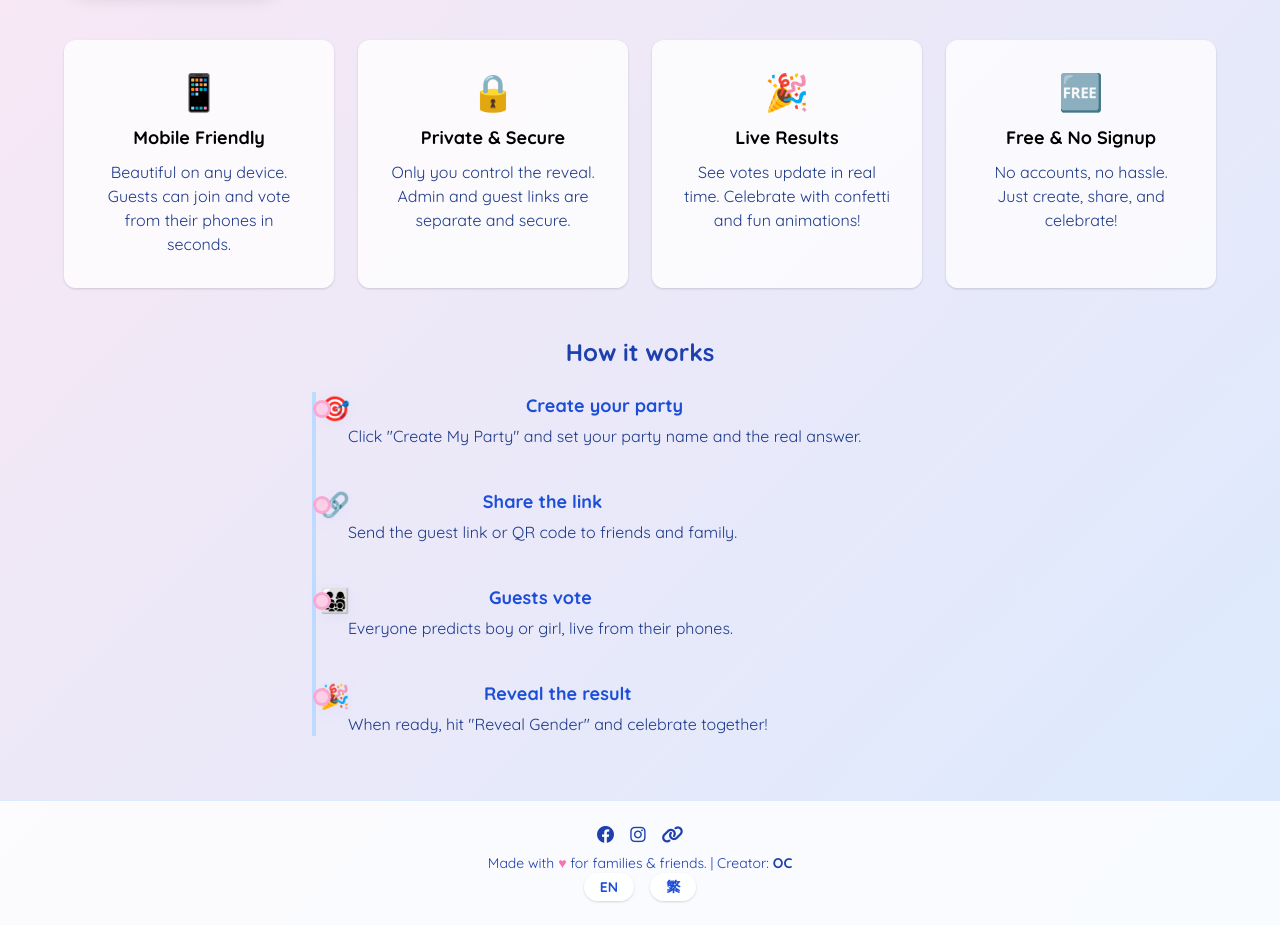
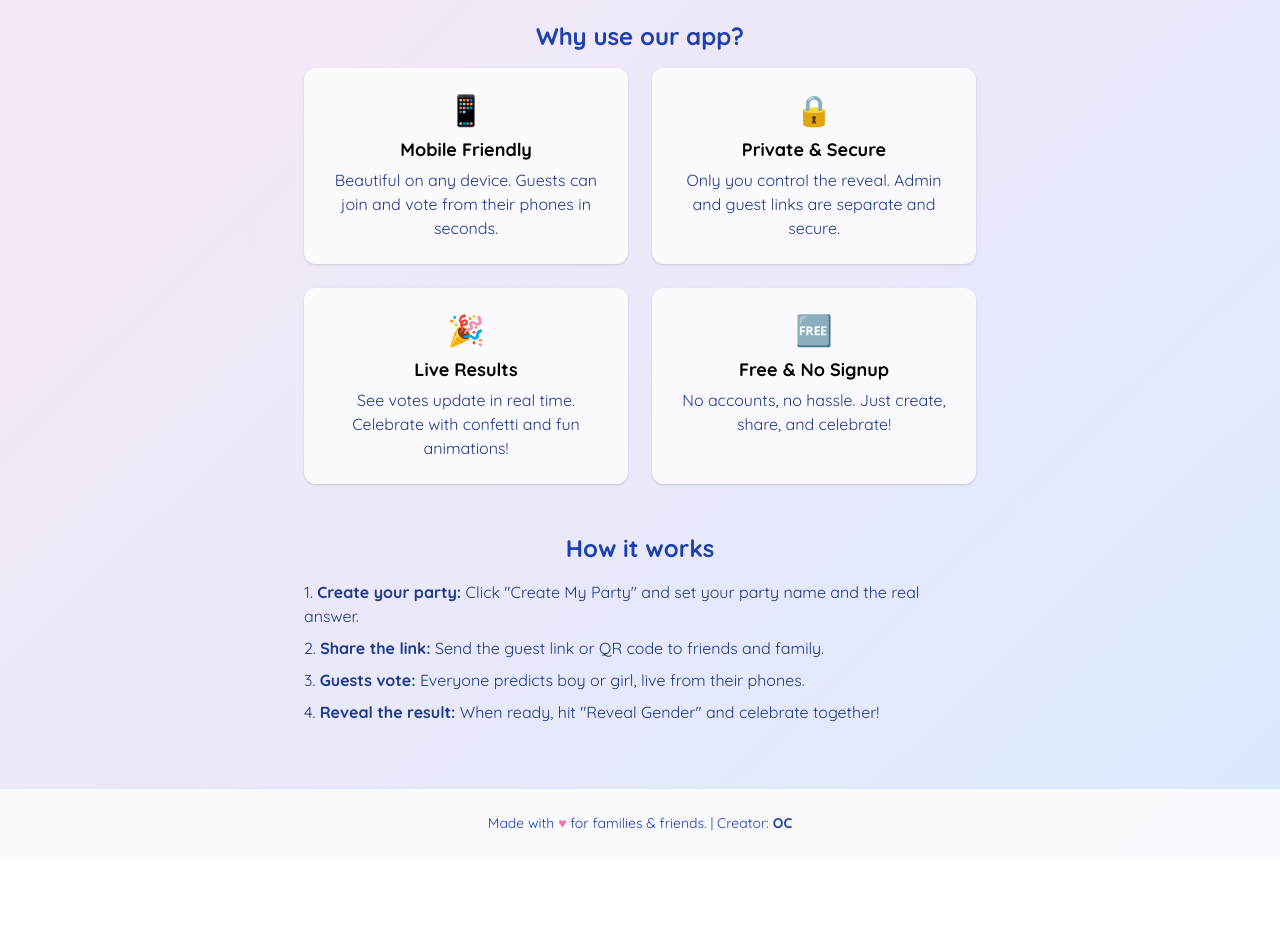
Before and after one commit to JPOCYN/gender-reveal-app, a plain HTML site: page index.html in a window 1280 px wide. Shown: the part 380-1305 px from the top of the page. After the commit the page ends 1237 px from the top, so only its background shows below. Drawn offline with nearby package versions, Linux system fonts and the light colour scheme; no server answers.

Commit message:
home page update3

```diff
--- a/index.html
+++ b/index.html
@@ -2,160 +2,62 @@
 <html lang="en">
 <head>
   <meta charset="UTF-8">
-  <meta name="viewport" content="width=device-width, initial-scale=1.0, minimum-scale=1.0">
+  <meta name="viewport" content="width=device-width, initial-scale=1.0">
   <title>Gender Reveal Party App</title>
   <link href="https://cdn.jsdelivr.net/npm/tailwindcss@2.2.19/dist/tailwind.min.css" rel="stylesheet">
   <link href="https://fonts.googleapis.com/css2?family=Quicksand:wght@400;700&display=swap" rel="stylesheet">
   <style>
-    body { font-family: 'Quicksand', 'Nunito', Arial, sans-serif; min-width: 320px; }
-    .fadeInUp { animation: fadeInUp 1s cubic-bezier(.23,1.01,.32,1) both; }
-    @keyframes fadeInUp {
-      0% { opacity: 0; transform: translateY(40px); }
-      100% { opacity: 1; transform: none; }
-    }
-    .floaty { animation: floaty 3.2s ease-in-out infinite alternate; }
-    @keyframes floaty {
-      0% { transform: translateY(0); }
-      100% { transform: translateY(-18px); }
-    }
-    .card-fade { opacity: 0; transform: translateY(30px); transition: opacity 0.7s, transform 0.7s; }
-    .card-fade.visible { opacity: 1; transform: none; }
-    .card-hover { transition: transform 0.18s cubic-bezier(.23,1.01,.32,1), box-shadow 0.18s; }
-    .card-hover:hover { transform: translateY(-8px) scale(1.03); box-shadow: 0 8px 32px 0 rgba(236,72,153,0.13); }
-    .cta-animate { transition: transform 0.18s cubic-bezier(.23,1.01,.32,1), box-shadow 0.18s; }
-    .cta-animate:hover { transform: scale(1.05); box-shadow: 0 6px 32px 0 rgba(236,72,153,0.18); }
-    .timeline-icon { transition: transform 0.18s, filter 0.18s; filter: drop-shadow(0 2px 8px rgba(59,130,246,0.08)); }
-    .timeline-icon:hover { transform: scale(1.15) rotate(-8deg); filter: drop-shadow(0 4px 16px rgba(236,72,153,0.18)); }
-    .timeline-dot { width: 18px; height: 18px; background: #fbcfe8; border-radius: 50%; position: absolute; left: -35px; top: 8px; border: 3px solid #f9a8d4; z-index: 1; }
-    @media (min-width: 1024px) {
-      .hero-align { flex-direction: row; align-items: center; text-align: left; }
-      .hero-text { text-align: left; align-items: flex-start; }
-    }
-    @media (max-width: 1023px) {
-      .hero-align { flex-direction: column; text-align: center; }
-      .hero-text { text-align: center; align-items: center; }
-    }
-    @media (max-width: 767px) {
-      .feature-grid { grid-template-columns: repeat(2, minmax(0, 1fr)); }
-      .footer-lang { justify-content: center; margin-top: 1rem; }
-    }
-    @media (max-width: 480px) {
-      .feature-grid { grid-template-columns: 1fr; }
-    }
+    body { font-family: 'Quicksand', 'Nunito', Arial, sans-serif; }
   </style>
-  <!-- LottieFiles CDN for animation -->
-  <script src="https://unpkg.com/@lottiefiles/lottie-player@latest/dist/lottie-player.js"></script>
-  <link rel="stylesheet" href="https://cdnjs.cloudflare.com/ajax/libs/font-awesome/6.4.2/css/all.min.css"/>
 </head>
-<body class="bg-gradient-to-br from-pink-100 to-blue-100 min-h-screen flex flex-col relative overflow-x-hidden">
-  <!-- Confetti background placeholder -->
-  <div id="confetti-bg" class="absolute inset-0 pointer-events-none z-0"></div>
-  <main class="flex-1 w-full flex flex-col items-center justify-center text-center px-2 md:px-4 z-10">
+<body class="bg-gradient-to-br from-pink-100 to-blue-100 min-h-screen flex flex-col">
+  <main class="flex-1 w-full flex flex-col items-center justify-center text-center px-4">
     <!-- Hero -->
-    <div class="hero-align flex w-full max-w-6xl mx-auto mb-12 mt-12 gap-8 fadeInUp">
-      <div class="flex-1 flex flex-col hero-text justify-center">
-        <h1 class="text-5xl md:text-6xl font-extrabold mb-4 text-blue-700 drop-shadow-sm" style="line-height:1.1;">Gender Reveal Party App</h1>
-        <p class="text-xl md:text-2xl text-blue-900 mb-7 max-w-xl">Create your own magical gender reveal experience. Invite guests, gather predictions, and reveal in style!</p>
-        <a href="wizard.html" class="inline-block bg-pink-400 hover:bg-pink-500 text-white font-bold py-3 px-8 rounded-full text-xl shadow-lg cta-animate fadeInUp" style="animation-delay:0.2s;">Create My Party</a>
-      </div>
-      <div class="flex-1 flex items-center justify-center">
-        <!-- Soft, floating Lottie balloon animation -->
-        <lottie-player class="floaty" src="https://lottie.host/6e7e2e2b-2e2a-4e7e-8b2e-2e2a4e7e8b2e/balloon.json" background="transparent" speed="1" style="width: 260px; height: 260px;" loop autoplay></lottie-player>
-      </div>
+    <div class="mb-12 mt-12">
+      <span class="text-7xl md:text-8xl block mb-4 select-none">🎈👶🏻</span>
+      <h1 class="text-4xl md:text-5xl font-extrabold mb-3 text-blue-700 drop-shadow">Gender Reveal Party App</h1>
+      <p class="text-lg md:text-xl text-blue-900 mb-6 max-w-xl mx-auto">Create your own magical gender reveal experience. Invite guests, gather predictions, and reveal in style!</p>
+      <a href="wizard.html" class="inline-block bg-pink-400 hover:bg-pink-500 text-white font-bold py-3 px-8 rounded-full text-xl shadow-lg transition-all duration-200 focus:outline-none focus:ring-2 focus:ring-pink-300">Create My Party</a>
     </div>
     <!-- Features -->
-    <section class="w-full max-w-6xl mx-auto mb-12 grid feature-grid grid-cols-1 sm:grid-cols-2 lg:grid-cols-4 gap-6">
-      <div class="bg-white bg-opacity-80 rounded-xl p-8 shadow flex flex-col items-center card-fade card-hover" style="animation-delay:0.1s;">
-        <span class="text-4xl mb-3">📱</span>
-        <h3 class="font-bold text-lg mb-2">Mobile Friendly</h3>
-        <p class="text-blue-900">Beautiful on any device. Guests can join and vote from their phones in seconds.</p>
-      </div>
-      <div class="bg-white bg-opacity-80 rounded-xl p-8 shadow flex flex-col items-center card-fade card-hover" style="animation-delay:0.2s;">
-        <span class="text-4xl mb-3">🔒</span>
-        <h3 class="font-bold text-lg mb-2">Private & Secure</h3>
-        <p class="text-blue-900">Only you control the reveal. Admin and guest links are separate and secure.</p>
-      </div>
-      <div class="bg-white bg-opacity-80 rounded-xl p-8 shadow flex flex-col items-center card-fade card-hover" style="animation-delay:0.3s;">
-        <span class="text-4xl mb-3">🎉</span>
-        <h3 class="font-bold text-lg mb-2">Live Results</h3>
-        <p class="text-blue-900">See votes update in real time. Celebrate with confetti and fun animations!</p>
-      </div>
-      <div class="bg-white bg-opacity-80 rounded-xl p-8 shadow flex flex-col items-center card-fade card-hover" style="animation-delay:0.4s;">
-        <span class="text-4xl mb-3">🆓</span>
-        <h3 class="font-bold text-lg mb-2">Free & No Signup</h3>
-        <p class="text-blue-900">No accounts, no hassle. Just create, share, and celebrate!</p>
-      </div>
-    </section>
-    <!-- How it works timeline -->
-    <section class="w-full max-w-2xl mx-auto mb-16 px-2">
-      <h2 class="text-2xl font-bold text-blue-800 mb-6">How it works</h2>
-      <div class="relative border-l-4 border-blue-200 pl-8 space-y-8 md:space-y-10">
-        <div class="flex items-start gap-4 fadeInUp relative" style="animation-delay:0.1s;">
-          <span class="timeline-dot"></span>
-          <span class="text-2xl timeline-icon absolute -left-7 top-0">🎯</span>
-          <div>
-            <div class="font-bold text-blue-700 text-lg mb-1">Create your party</div>
-            <div class="text-blue-900">Click "Create My Party" and set your party name and the real answer.</div>
-          </div>
+    <section class="w-full max-w-2xl mx-auto mb-12">
+      <h2 class="text-2xl font-bold text-blue-800 mb-4">Why use our app?</h2>
+      <div class="grid grid-cols-1 md:grid-cols-2 gap-6">
+        <div class="bg-white bg-opacity-80 rounded-xl p-6 shadow flex flex-col items-center">
+          <span class="text-3xl mb-2">📱</span>
+          <h3 class="font-bold text-lg mb-1">Mobile Friendly</h3>
+          <p class="text-blue-900">Beautiful on any device. Guests can join and vote from their phones in seconds.</p>
         </div>
-        <div class="flex items-start gap-4 fadeInUp relative" style="animation-delay:0.2s;">
-          <span class="timeline-dot"></span>
-          <span class="text-2xl timeline-icon absolute -left-7 top-0">🔗</span>
-          <div>
-            <div class="font-bold text-blue-700 text-lg mb-1">Share the link</div>
-            <div class="text-blue-900">Send the guest link or QR code to friends and family.</div>
-          </div>
+        <div class="bg-white bg-opacity-80 rounded-xl p-6 shadow flex flex-col items-center">
+          <span class="text-3xl mb-2">🔒</span>
+          <h3 class="font-bold text-lg mb-1">Private & Secure</h3>
+          <p class="text-blue-900">Only you control the reveal. Admin and guest links are separate and secure.</p>
         </div>
-        <div class="flex items-start gap-4 fadeInUp relative" style="animation-delay:0.3s;">
-          <span class="timeline-dot"></span>
-          <span class="text-2xl timeline-icon absolute -left-7 top-0">👨‍👩‍👧‍👦</span>
-          <div>
-            <div class="font-bold text-blue-700 text-lg mb-1">Guests vote</div>
-            <div class="text-blue-900">Everyone predicts boy or girl, live from their phones.</div>
-          </div>
+        <div class="bg-white bg-opacity-80 rounded-xl p-6 shadow flex flex-col items-center">
+          <span class="text-3xl mb-2">🎉</span>
+          <h3 class="font-bold text-lg mb-1">Live Results</h3>
+          <p class="text-blue-900">See votes update in real time. Celebrate with confetti and fun animations!</p>
         </div>
-        <div class="flex items-start gap-4 fadeInUp relative" style="animation-delay:0.4s;">
-          <span class="timeline-dot"></span>
-          <span class="text-2xl timeline-icon absolute -left-7 top-0">🎉</span>
-          <div>
-            <div class="font-bold text-blue-700 text-lg mb-1">Reveal the result</div>
-            <div class="text-blue-900">When ready, hit "Reveal Gender" and celebrate together!</div>
-          </div>
+        <div class="bg-white bg-opacity-80 rounded-xl p-6 shadow flex flex-col items-center">
+          <span class="text-3xl mb-2">🆓</span>
+          <h3 class="font-bold text-lg mb-1">Free & No Signup</h3>
+          <p class="text-blue-900">No accounts, no hassle. Just create, share, and celebrate!</p>
         </div>
       </div>
     </section>
+    <!-- How it works -->
+    <section class="w-full max-w-2xl mx-auto mb-16">
+      <h2 class="text-2xl font-bold text-blue-800 mb-4">How it works</h2>
+      <ol class="list-decimal list-inside text-left text-blue-900 space-y-2">
+        <li><span class="font-bold">Create your party:</span> Click "Create My Party" and set your party name and the real answer.</li>
+        <li><span class="font-bold">Share the link:</span> Send the guest link or QR code to friends and family.</li>
+        <li><span class="font-bold">Guests vote:</span> Everyone predicts boy or girl, live from their phones.</li>
+        <li><span class="font-bold">Reveal the result:</span> When ready, hit "Reveal Gender" and celebrate together!</li>
+      </ol>
+    </section>
   </main>
-  <footer class="w-full py-6 bg-white bg-opacity-80 text-center text-blue-800 text-sm mt-auto border-t border-blue-100 z-10 flex flex-col items-center">
-    <div class="flex items-center justify-center gap-4 mb-2">
-      <a href="#" class="hover:text-pink-400 transition-colors" title="Facebook"><i class="fab fa-facebook fa-lg"></i></a>
-      <a href="#" class="hover:text-pink-400 transition-colors" title="Instagram"><i class="fab fa-instagram fa-lg"></i></a>
-      <a href="#" onclick="navigator.clipboard.writeText(window.location.href);return false;" class="hover:text-pink-400 transition-colors" title="Copy link"><i class="fa fa-link fa-lg"></i></a>
-    </div>
+  <footer class="w-full py-6 bg-white bg-opacity-80 text-center text-blue-800 text-sm mt-auto border-t border-blue-100">
     <div>Made with <span class="text-pink-400">♥</span> for families & friends. | Creator: <span class="font-bold">OC</span></div>
-    <div class="footer-lang flex gap-2 mt-2 md:mt-0">
-      <button class="bg-white bg-opacity-80 rounded-full px-4 py-1 text-blue-700 font-bold shadow hover:bg-blue-50 transition-all text-sm mr-2">EN</button>
-      <button class="bg-white bg-opacity-80 rounded-full px-4 py-1 text-blue-700 font-bold shadow hover:bg-blue-50 transition-all text-sm">繁</button>
-    </div>
   </footer>
-  <script>
-    // Animate feature cards on scroll
-    function onScrollFadeIn() {
-      document.querySelectorAll('.card-fade').forEach((el, i) => {
-        const rect = el.getBoundingClientRect();
-        if (rect.top < window.innerHeight - 40) {
-          setTimeout(() => el.classList.add('visible'), i * 120);
-        }
-      });
-    }
-    window.addEventListener('scroll', onScrollFadeIn);
-    window.addEventListener('DOMContentLoaded', () => {
-      setTimeout(() => {
-        document.querySelectorAll('.card-fade').forEach((el, i) => {
-          setTimeout(() => el.classList.add('visible'), i * 120);
-        });
-      }, 200);
-    });
-  </script>
-  <!-- Optionally, add a confetti background script here in the future -->
 </body>
 </html>
```
